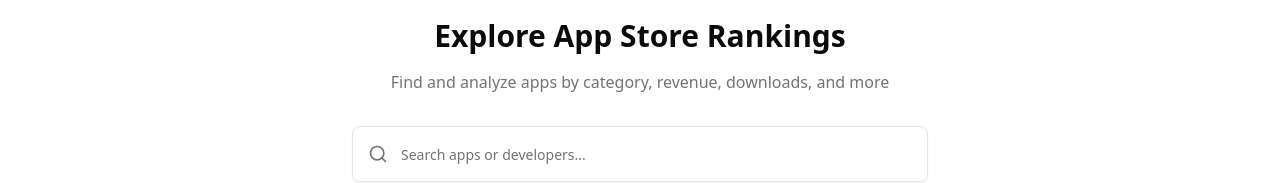
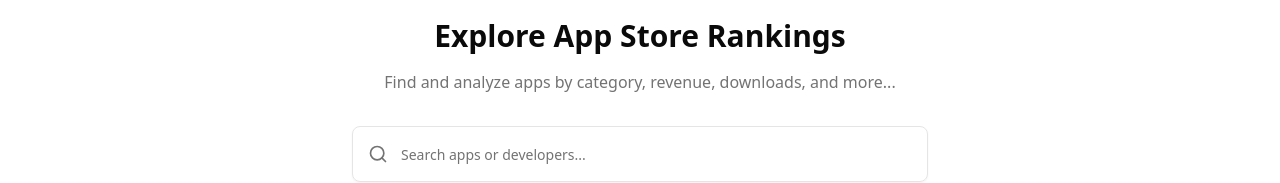
Before and after one commit to Gab-r-x/app-store-analytics-dashboard, a Next.js app in the folder front-end-microservice/: page / in a window 1280 px wide. Shown: the part 211-394 px from the top of the page. Built offline with nearby package versions, Linux system fonts and the light colour scheme; no server answers.

Commit message:
fix cors error

```diff
--- a/front-end-microservice/src/app/_components/search-hero.tsx
+++ b/front-end-microservice/src/app/_components/search-hero.tsx
@@ -21,7 +21,7 @@ export default function SearchHero({ onSearch, defaultValue = "" }: Props) {
     <div className="w-full flex flex-col items-center justify-center py-12 space-y-4">
       <h1 className="text-3xl font-bold text-center">Explore App Store Rankings</h1>
       <p className="text-muted-foreground text-center">
-        Find and analyze apps by category, revenue, downloads, and more
+        Find and analyze apps by category, revenue, downloads, and more...
       </p>
 
       <form
```
